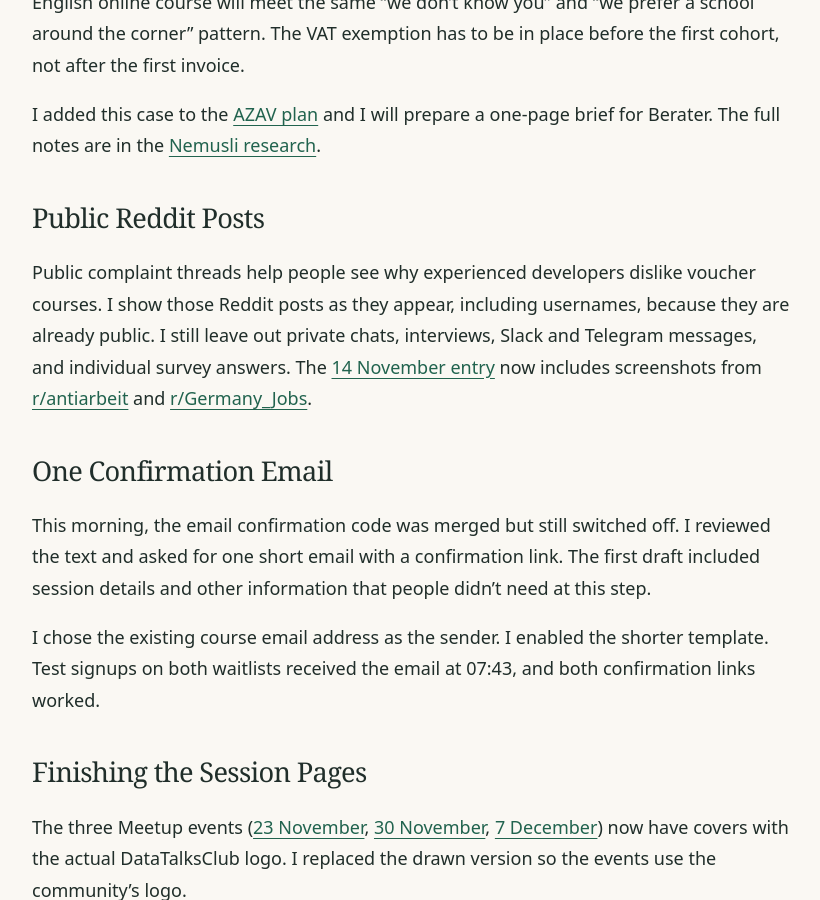
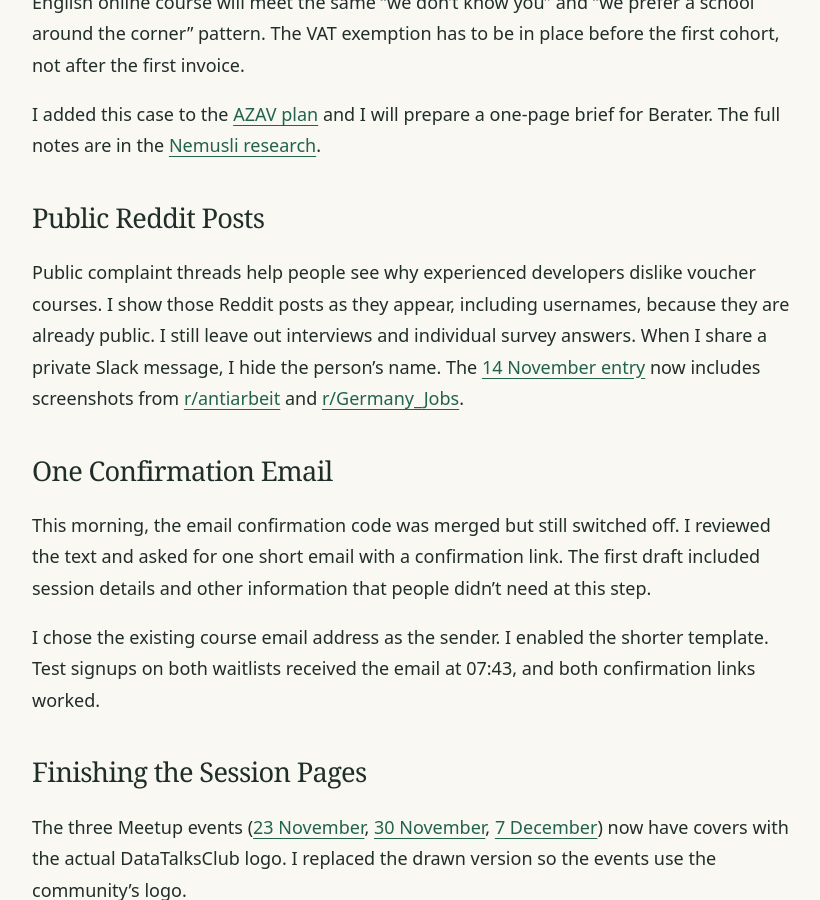
Before and after one commit to alexeygrigorev/academy-build-log, a Jekyll site: the page built from entries/2026-11-15.md, in a window 1280 px wide and 900 px high, scrolled down 1206 px. Shown: the whole window, without its empty margins (228-1048 px from the left). Built offline with Jekyll 4.4.1, drawn with Linux system fonts in a browser that asks for light colours; some of the changed text lies outside the part shown.

Commit message:
Add a student Slack thank-you to the 15 Nov entry
A DataTalksClub student wrote to thank me for the courses. The name is hidden.

```diff
--- a/entries/2026-11-15.md
+++ b/entries/2026-11-15.md
@@ -19,7 +19,7 @@ I added this case to the [AZAV plan]({{ '/research/azav-certification.html' | re
 
 ## Public Reddit Posts
 
-Public complaint threads help people see why experienced developers dislike voucher courses. I show those Reddit posts as they appear, including usernames, because they are already public. I still leave out private chats, interviews, Slack and Telegram messages, and individual survey answers. The [14 November entry]({{ '/entries/2026-11-14/' | relative_url }}) now includes screenshots from [r/antiarbeit](https://www.reddit.com/r/antiarbeit/comments/1nykdv6/umschulung_bei_der_agentur_raus_aus/) and [r/Germany_Jobs](https://www.reddit.com/r/Germany_Jobs/comments/1rq0v4c/45_years_c_developer_in_germany_recently_laid_off/).
+Public complaint threads help people see why experienced developers dislike voucher courses. I show those Reddit posts as they appear, including usernames, because they are already public. I still leave out interviews and individual survey answers. When I share a private Slack message, I hide the person's name. The [14 November entry]({{ '/entries/2026-11-14/' | relative_url }}) now includes screenshots from [r/antiarbeit](https://www.reddit.com/r/antiarbeit/comments/1nykdv6/umschulung_bei_der_agentur_raus_aus/) and [r/Germany_Jobs](https://www.reddit.com/r/Germany_Jobs/comments/1rq0v4c/45_years_c_developer_in_germany_recently_laid_off/).
 
 ## One Confirmation Email
 
@@ -423,3 +423,12 @@ At 14:04 I posted that I am building DataTalksClub Academy in public, with a lin
   <img src="{{ '/assets/images/2026-11-15/x-announcement.webp' | relative_url }}" width="552" height="762" loading="lazy" alt="My X post announcing that I build DataTalksClub Academy in public, with a link card to the build log">
   <figcaption>The announcement on X, 15 November 2026.</figcaption>
 </figure>
+
+## Messages from Students
+
+A DataTalksClub student wrote to me on Slack to thank me for the courses. I wrote back to say I was happy to hear it.
+
+<figure>
+  <img src="{{ '/assets/images/2026-11-15/student-thanks-slack.webp' | relative_url }}" width="1080" height="609" loading="lazy" alt="A Slack direct message in which a DataTalksClub student thanks Alexey for the courses.">
+  <figcaption>A Slack message from a student, 15 November 2026.</figcaption>
+</figure>
```
Also changed, not shown: assets/images/2026-11-15/student-thanks-slack.webp (added).
